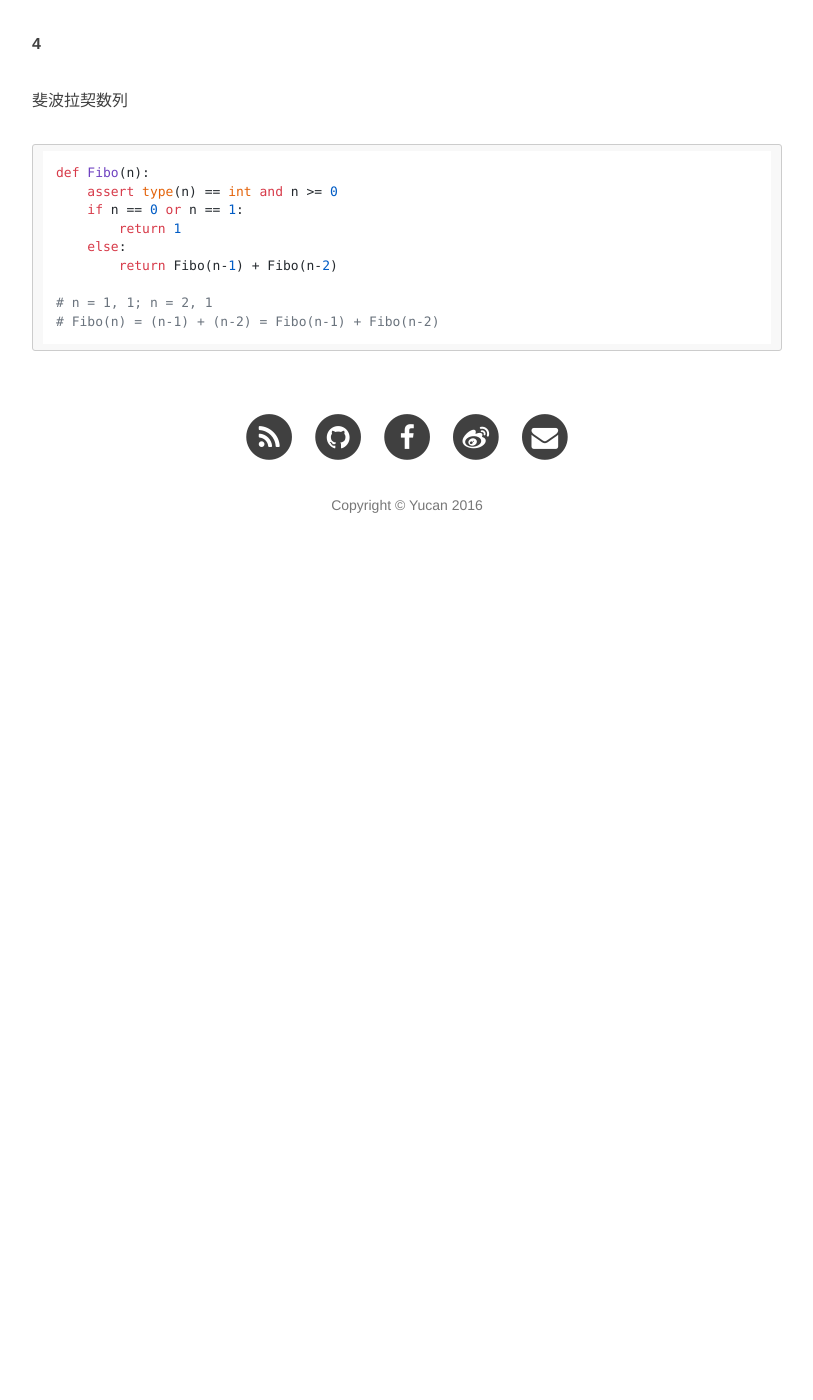
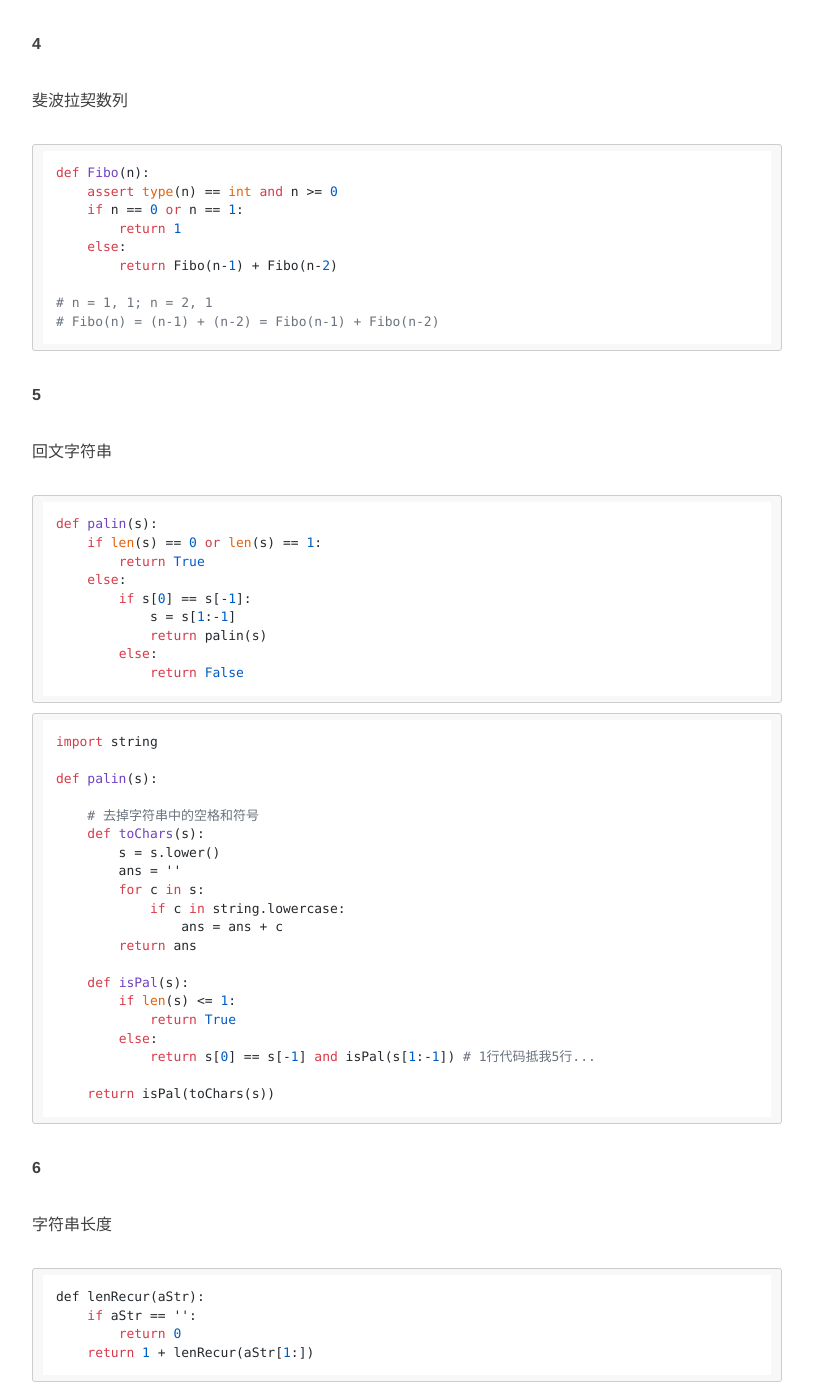
Before and after one commit to zhyucan/zhyucan.github.io, a Jekyll site: the page built from _posts/2016-7-8-recursion.md, in a window 1280 px wide and 1400 px high, scrolled down 1426 px. Shown: the whole window, without its empty margins (233-1046 px from the left). Built offline with Jekyll 4.4.1, drawn with Linux system fonts in a browser that asks for light colours; nearby versions of some CDN libraries; comment, search, counter and statistics services are not loaded; before the commit the page ends 2009 px from its top, so only the background shows below that.

Commit message:
update recursion

````diff
--- a/_posts/2016-7-8-recursion.md
+++ b/_posts/2016-7-8-recursion.md
@@ -66,3 +66,53 @@ def Fibo(n):
 # n = 1, 1; n = 2, 1
 # Fibo(n) = (n-1) + (n-2) = Fibo(n-1) + Fibo(n-2)
 ```
+
+**5**
+
+回文字符串
+
+```python
+def palin(s):
+    if len(s) == 0 or len(s) == 1:
+        return True
+    else:
+        if s[0] == s[-1]:
+            s = s[1:-1]
+            return palin(s)
+        else:
+            return False
+```
+
+```python
+import string
+
+def palin(s):
+
+    # 去掉字符串中的空格和符号
+    def toChars(s):
+        s = s.lower()
+        ans = ''
+        for c in s:
+            if c in string.lowercase:
+                ans = ans + c
+        return ans
+
+    def isPal(s):
+        if len(s) <= 1:
+            return True
+        else:
+            return s[0] == s[-1] and isPal(s[1:-1]) # 1行代码抵我5行...
+
+    return isPal(toChars(s))
+```
+
+**6**
+
+字符串长度
+
+```python
+def lenRecur(aStr):
+    if aStr == '':
+        return 0
+    return 1 + lenRecur(aStr[1:])
+```
````
Also changed, not shown: 1 other file.
